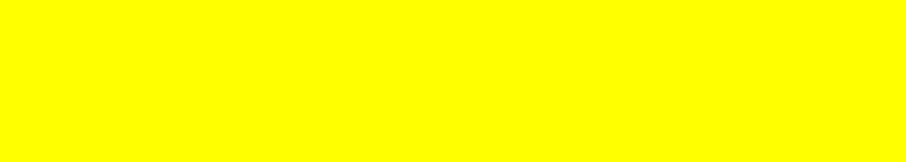
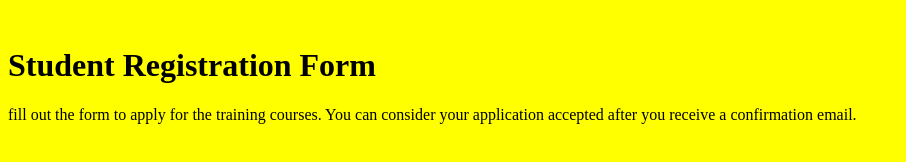
Before and after one commit to Bentike/tiidelab-project, a plain HTML site: page index.html in a window 1280 px wide. Shown: the whole page, without its empty margins (0-906 px from the left). Drawn offline with Linux system fonts and the light colour scheme.

Commit message:
updated document title

```diff
--- a/index.html
+++ b/index.html
@@ -4,10 +4,19 @@
     <meta charset="UTF-8">
     <meta http-equiv="X-UA-Compatible" content="IE=edge">
     <meta name="viewport" content="width=device-width, initial-scale=1.0">
-    <title>Document</title>
+    <title>Student Registration Form</title>
     <link rel="stylesheet" href="style.css">
 </head>
 <body>
+    <div class="container">
+       <div>
+          <img/>
+          <div>
+             <h1>Student Registration Form</h1>
+             <p>fill out the form to apply for the training courses. You can consider your application accepted after you receive a confirmation email.</p>
+          </div>
+       </div>
+    </div>
 
  <script src="script.js"></script>
 </body>
```
